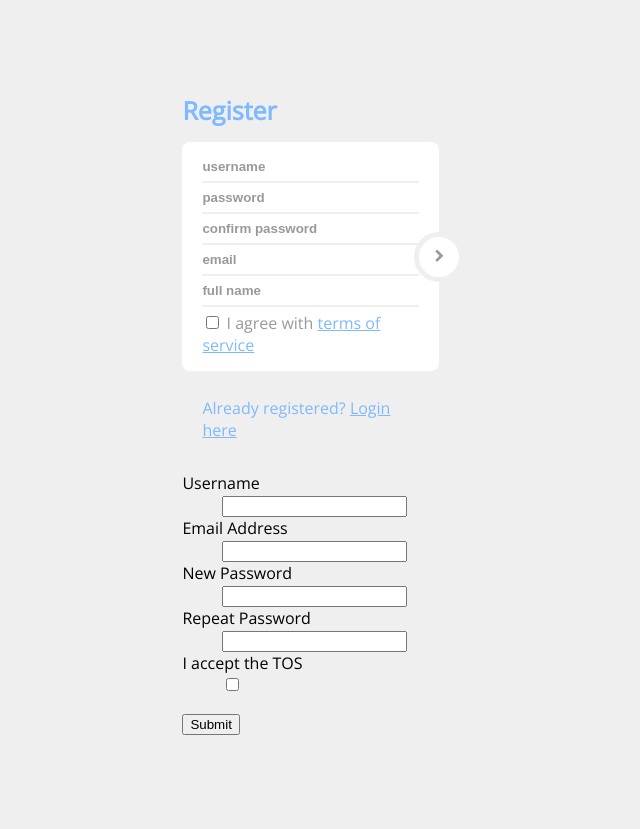
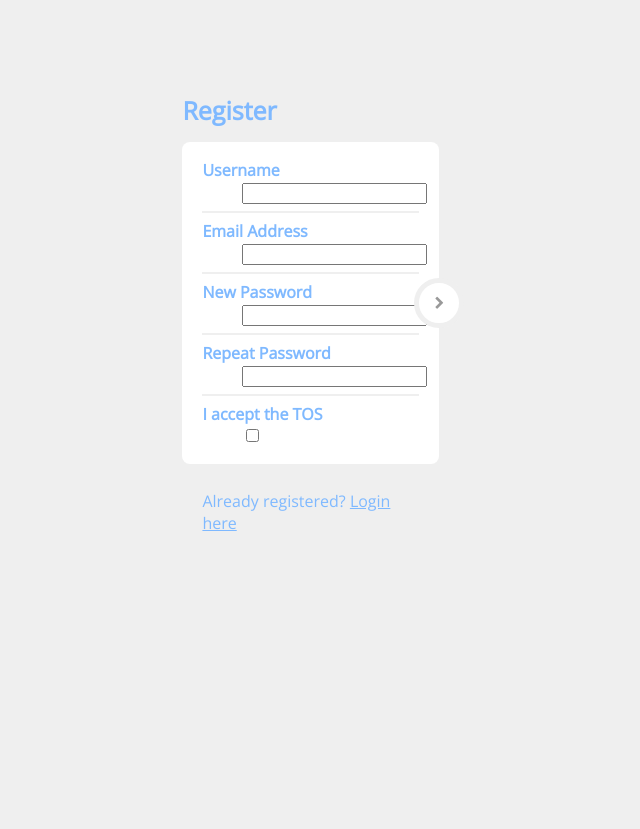
Before and after one commit to ddayguerrero/infamous-course-scheduler, a Flask app: page /registration/ in a window 1280 px wide. Shown: the whole page, without its empty margins (274-914 px from the left). After the commit the page ends 531 px from the top, so only its background shows below. Run offline with Flask 2, Linux system fonts and the light colour scheme; some libraries are stand-ins or nearby versions.

Commit message:
merged the new form with the new one. Still ugly

```diff
--- a/app/templates/auth/registration.html
+++ b/app/templates/auth/registration.html
@@ -11,30 +11,25 @@
 <div class="text-center" style="padding:50px 0">
 	<div class="logo">Register</div>
 	<div class="login-form-1">
-		<form id="register-form" class="text-left">
+		<form id="register-form" class="text-left" method="POST" role="form">
+			{{ form.csrf_token }}
 			<div class="login-form-main-message"></div>
 			<div class="main-login-form">
 				<div class="login-group">
 					<div class="form-group">
-						<input type="text" class="form-control" placeholder="username">
+						<div class="form-control">{{ render_field(form.username) }}</div>
 					</div>
 					<div class="form-group">
-						<input type="password" class="form-control"  placeholder="password">
+						<div class="form-control">{{ render_field(form.email) }}</div>
 					</div>
 					<div class="form-group">
-						<input type="password" class="form-control"  placeholder="confirm password">
-					</div>
-
-					<div class="form-group">
-						<input type="text" class="form-control" placeholder="email">
+						<div class="form-control">{{ render_field(form.password) }}</div>
 					</div>
 					<div class="form-group">
-						<input type="text" class="form-control" placeholder="full name">
+						<div class="form-control">{{ render_field(form.confirm) }}</div>
 					</div>
-
-					<div class="form-group login-group-checkbox">
-						<input type="checkbox" class="" >
-						<label for="reg_agree">I agree with <a href="#">terms of service</a></label>
+					<div class="form-group">
+						<div class="form-control">{{ render_field(form.accept_tos) }}</div>
 					</div>
 				</div>
 				<button type="submit" class="login-button"><i class="fa fa-chevron-right"></i></button>
@@ -43,19 +38,4 @@
 				<p>Already registered? <a href="{{ url_for('auth.home') }}">Login here</a></p>
 			</div>
 		</form>
-	</div>
-	<div class="test">
-		<form method="POST" role="form">
-			{{ form.csrf_token }}
-			<dl>
-				{{ render_field(form.username) }}
-				{{ render_field(form.email) }}
-				{{ render_field(form.password) }}
-				{{ render_field(form.confirm) }}
-				{{ render_field(form.accept_tos) }}
-			</dl>
-			<p><input type="submit" name = "submit">
-			</form>
-		</div>
-	</div>
 	{% endblock %}
```
